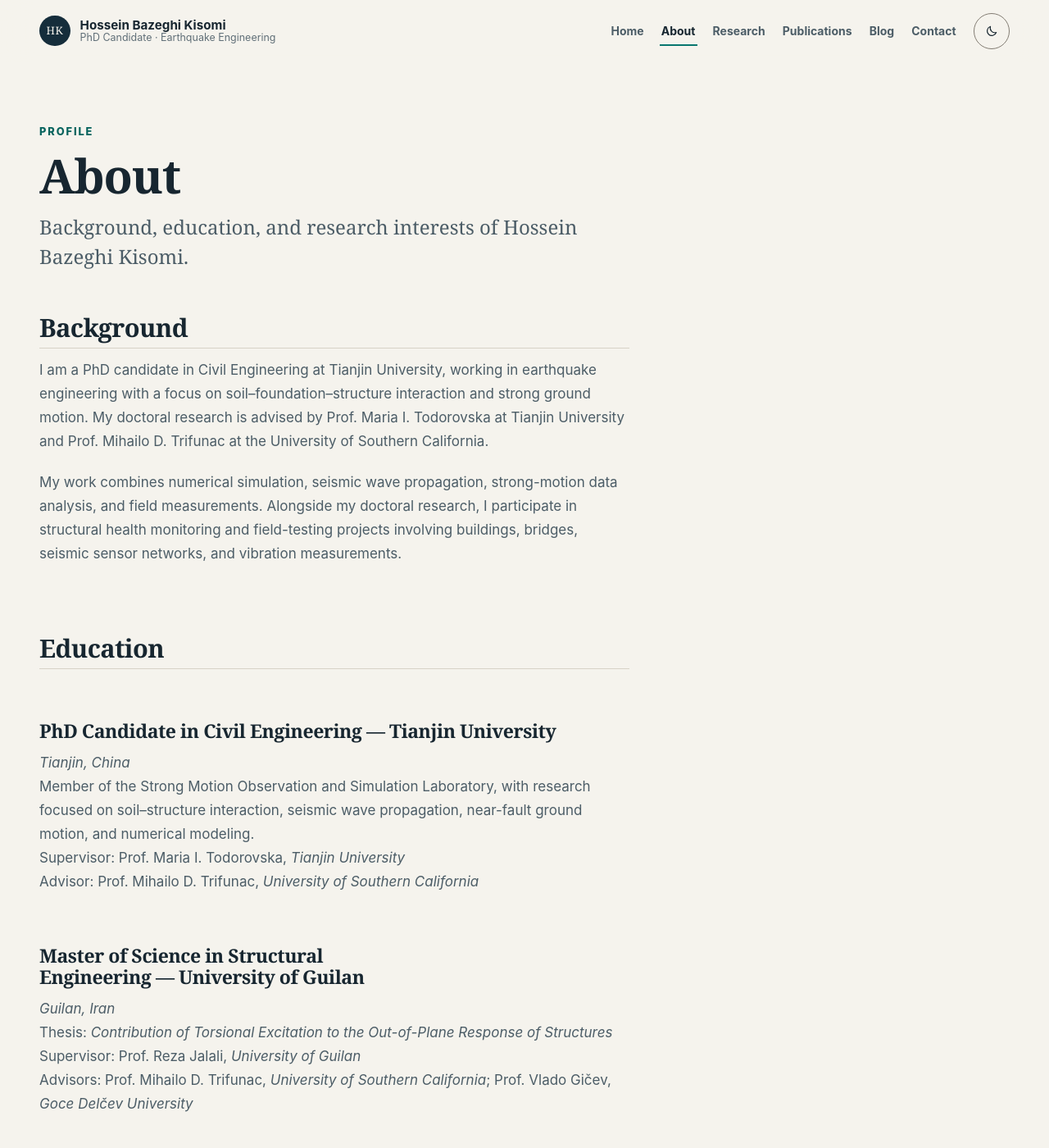
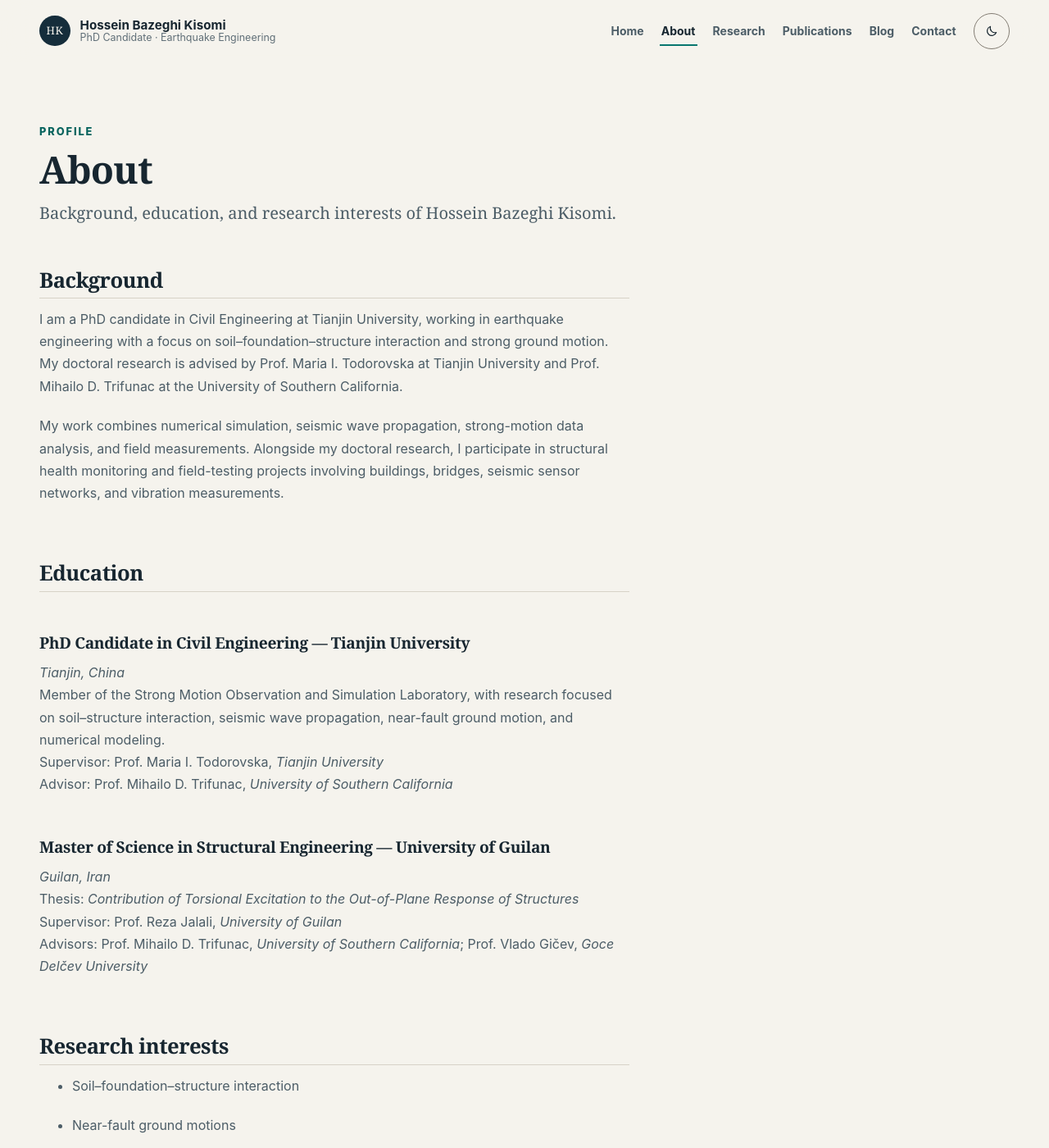
Before and after one commit to HosseinBazeghi/hosseinbazeghi.github.io, a Jekyll site: the page built from about.md, in a window 1280 px wide and 1400 px high. Shown: the whole window at 82% size. Built offline with Jekyll 4.4.1, drawn with Linux system fonts in a browser that asks for light colours.

Commit message:
Refine typography scale across site

```diff
--- a/assets/css/main.css
+++ b/assets/css/main.css
@@ -71,7 +71,7 @@ body {
   background: var(--paper);
   color: var(--ink);
   font-family: var(--sans);
-  font-size: 1.0625rem;
+  font-size: 1rem;
   line-height: 1.7;
   text-rendering: optimizeLegibility;
   -webkit-font-smoothing: antialiased;
@@ -100,9 +100,9 @@ h1, h2, h3, h4 {
   letter-spacing: -.02em;
   text-wrap: balance;
 }
-h1 { font-size: clamp(2.5rem, 5vw, 4rem); }
-h2 { font-size: clamp(1.9rem, 3vw, 2.75rem); }
-h3 { font-size: clamp(1.25rem, 1.7vw, 1.5rem); }
+h1 { font-size: clamp(2.25rem, 4vw, 3.25rem); }
+h2 { font-size: clamp(1.55rem, 2.4vw, 2.15rem); }
+h3 { font-size: clamp(1.15rem, 1.5vw, 1.35rem); }
 p { margin: 0 0 1rem; }
 
 .shell { width: min(calc(100% - 2.5rem), var(--shell)); margin-inline: auto; }
@@ -276,9 +276,9 @@ p { margin: 0 0 1rem; }
   font-weight: 650;
 }
 .hero__availability span { width: .52rem; aspect-ratio: 1; background: var(--teal); border-radius: 50%; box-shadow: 0 0 0 4px var(--teal-soft); }
-.hero h1 { margin-bottom: .35rem; font-size: clamp(3.25rem, 5.3vw, 4.75rem); }
-.hero__role { color: var(--copper); font-size: clamp(1.05rem, 2vw, 1.35rem); font-weight: 650; }
-.hero__statement { max-width: 48rem; margin-block: 1.5rem 1.1rem; font-family: var(--serif); font-size: clamp(1.35rem, 2.2vw, 1.8rem); line-height: 1.38; }
+.hero h1 { margin-bottom: .35rem; font-size: clamp(2.8rem, 4.5vw, 3.75rem); }
+.hero__role { color: var(--copper); font-size: clamp(1.05rem, 1.7vw, 1.25rem); font-weight: 650; }
+.hero__statement { max-width: 48rem; margin-block: 1.5rem 1.1rem; font-family: var(--serif); font-size: clamp(1.2rem, 1.8vw, 1.55rem); line-height: 1.38; }
 .hero__statement em { color: var(--teal-dark); font-style: normal; }
 .hero__bio { max-width: 43rem; color: var(--ink-soft); font-size: 1.02rem; }
 .button-row { display: flex; flex-wrap: wrap; gap: .75rem; margin-top: 1.65rem; }
@@ -318,12 +318,12 @@ p { margin: 0 0 1rem; }
 .signal-grid--compact { grid-template-columns: repeat(2, minmax(0, 18rem)); justify-content: center; }
 .signal-grid div { display: grid; gap: .1rem; padding: 1.7rem 1rem; border-right: 1px solid var(--line); text-align: center; }
 .signal-grid div:last-child { border-right: 0; }
-.signal-grid strong { color: var(--teal-dark); font-family: var(--serif); font-size: 1.65rem; line-height: 1; }
+.signal-grid strong { color: var(--teal-dark); font-family: var(--serif); font-size: 1.5rem; line-height: 1; }
 .signal-grid span { color: var(--ink-faint); font-size: .78rem; font-weight: 650; letter-spacing: .055em; text-transform: uppercase; }
 
 /* Homepage sections */
 .split-intro { display: grid; grid-template-columns: .7fr 1.3fr; gap: clamp(2rem, 8vw, 8rem); align-items: start; }
-.prose--lead { font-size: clamp(1.1rem, 1.7vw, 1.28rem); }
+.prose--lead { font-size: clamp(1.05rem, 1.5vw, 1.2rem); }
 .interest-grid { display: grid; grid-template-columns: repeat(3, 1fr); border-top: 1px solid var(--line-strong); }
 .interest-card { min-height: 15rem; padding: 1.8rem 1.8rem 1.8rem 0; border-right: 1px solid var(--line-strong); }
 .interest-card + .interest-card { padding-left: 2rem; }
@@ -339,7 +339,7 @@ p { margin: 0 0 1rem; }
 .post-card__image img { width: 100%; aspect-ratio: 12 / 7; object-fit: cover; transition: transform .45s ease; }
 .project-card:hover img, .post-card:hover img { transform: scale(1.025); }
 .project-card__body, .post-card__body { display: flex; flex: 1; flex-direction: column; align-items: flex-start; padding: 1.4rem; }
-.project-card h2, .project-card h3, .post-card h2, .post-card h3 { font-size: 1.45rem; line-height: 1.25; }
+.project-card h2, .project-card h3, .post-card h2, .post-card h3 { font-size: 1.25rem; line-height: 1.25; }
 .project-card h2 a, .project-card h3 a, .post-card h2 a, .post-card h3 a { color: var(--ink); text-decoration: none; }
 .project-card p, .post-card p { color: var(--ink-soft); font-size: 1rem; }
 .project-card .text-link, .post-card .text-link { margin-top: auto; padding-top: 1rem; }
@@ -349,10 +349,10 @@ p { margin: 0 0 1rem; }
 .tag-list li { padding: .3rem .58rem; background: var(--paper-deep); color: var(--ink-soft); border-radius: 999px; font-family: var(--mono); font-size: .78rem; line-height: 1.25; }
 .publication-list { border-top: 1px solid var(--line); }
 .publication-item { display: grid; grid-template-columns: 5rem minmax(0, 1fr); gap: 1.5rem; padding-block: 2rem; border-bottom: 1px solid var(--line); }
-.publication-item__year { padding-top: .35rem; color: var(--teal-dark); font-family: var(--serif); font-size: 1.35rem; }
+.publication-item__year { padding-top: .35rem; color: var(--teal-dark); font-family: var(--serif); font-size: 1.15rem; }
 .publication-item__type { margin-bottom: .35rem; color: var(--copper); font-size: .8rem; font-weight: 740; letter-spacing: .08em; text-transform: uppercase; }
-.publication-item h2, .publication-item h3 { max-width: 58rem; margin-bottom: .65rem; font-size: clamp(1.28rem, 1.8vw, 1.55rem); line-height: 1.3; overflow-wrap: anywhere; }
-.publication-item__authors, .publication-item__venue { margin: .28rem 0; color: var(--ink-soft); font-size: .95rem; line-height: 1.6; }
+.publication-item h2, .publication-item h3 { max-width: 58rem; margin-bottom: .65rem; font-size: clamp(1.05rem, 1.25vw, 1.25rem); line-height: 1.3; overflow-wrap: anywhere; }
+.publication-item__authors, .publication-item__venue { margin: .28rem 0; color: var(--ink-soft); font-size: .925rem; line-height: 1.6; }
 .publication-item__body { min-width: 0; }
 .link-cluster { display: flex; flex-wrap: wrap; gap: .45rem; margin-top: 1rem; }
 .link-cluster a, .inline-button {
@@ -380,19 +380,19 @@ p { margin: 0 0 1rem; }
 /* Pages and long-form content */
 .page-shell { padding-block: clamp(3.75rem, 6vw, 6rem); }
 .page-heading { max-width: 52rem; margin-bottom: clamp(2.5rem, 4vw, 3.75rem); }
-.page-heading h1, .post-header h1, .project-hero h1 { font-size: clamp(2.5rem, 4.5vw, 3.75rem); }
-.page-deck { max-width: 46rem; color: var(--ink-soft); font-family: var(--serif); font-size: clamp(1.18rem, 2vw, 1.5rem); line-height: 1.5; }
-.prose { max-width: var(--reading); color: var(--ink-soft); font-size: 1.0625rem; }
+.page-heading h1, .post-header h1, .project-hero h1 { font-size: clamp(2.25rem, 3.6vw, 3rem); }
+.page-deck { max-width: 46rem; color: var(--ink-soft); font-family: var(--serif); font-size: clamp(1.05rem, 1.6vw, 1.25rem); line-height: 1.5; }
+.prose { max-width: var(--reading); color: var(--ink-soft); font-size: 1rem; }
 .prose--wide { max-width: none; }
 .prose > *:first-child { margin-top: 0; }
 .prose h2, .prose h3, .prose h4 { margin-top: 2.7em; color: var(--ink); scroll-margin-top: calc(var(--header-height) + 1.5rem); }
-.prose h2 { padding-bottom: .45rem; border-bottom: 1px solid var(--line); font-size: clamp(1.65rem, 2.4vw, 2.15rem); }
-.prose h3 { font-size: clamp(1.25rem, 1.8vw, 1.5rem); }
+.prose h2 { padding-bottom: .45rem; border-bottom: 1px solid var(--line); font-size: clamp(1.4rem, 2vw, 1.75rem); }
+.prose h3 { font-size: clamp(1.15rem, 1.5vw, 1.3rem); }
 .prose p, .prose ul, .prose ol { margin-block: 0 1.35rem; }
 .prose li + li { margin-top: .4rem; }
 .prose strong { color: var(--ink); }
 .prose a { font-weight: 600; }
-.prose blockquote { margin: 2rem 0; padding: .5rem 0 .5rem 1.5rem; border-left: 3px solid var(--copper); color: var(--ink); font-family: var(--serif); font-size: 1.18rem; }
+.prose blockquote { margin: 2rem 0; padding: .5rem 0 .5rem 1.5rem; border-left: 3px solid var(--copper); color: var(--ink); font-family: var(--serif); font-size: 1.08rem; }
 .prose blockquote p:last-child { margin-bottom: 0; }
 .prose hr { margin: 3rem 0; border: 0; border-top: 1px solid var(--line); }
 .prose table { display: block; width: 100%; margin: 2rem 0; overflow-x: auto; border-collapse: collapse; font-size: .9rem; }
@@ -415,7 +415,7 @@ p { margin: 0 0 1rem; }
 }
 .copy-button:hover { background: #2b4655; }
 .footnotes { margin-top: 4rem; padding-top: 1rem; border-top: 1px solid var(--line); font-size: .85rem; }
-.footnotes::before { content: "Notes"; color: var(--ink); font-family: var(--serif); font-size: 1.4rem; font-weight: 600; }
+.footnotes::before { content: "Notes"; color: var(--ink); font-family: var(--serif); font-size: 1.25rem; font-weight: 600; }
 .footnotes ol { padding-left: 1.2rem; }
 
 /* Syntax colors (Rouge) */
@@ -501,7 +501,7 @@ figcaption { margin-top: .7rem; color: var(--ink-faint); font-size: .82rem; line
 /* CV and contact */
 .cv-header { display: flex; gap: 2rem; align-items: flex-end; justify-content: space-between; padding-bottom: 2rem; border-bottom: 1px solid var(--line); }
 .cv-section { display: grid; grid-template-columns: 12rem minmax(0, 1fr); gap: 2.5rem; padding-block: 2.5rem; border-bottom: 1px solid var(--line); }
-.cv-section h2 { margin: 0; font-size: 1.6rem; }
+.cv-section h2 { margin: 0; font-size: 1.4rem; }
 .cv-entry { display: grid; grid-template-columns: 1fr auto; gap: .5rem 1.5rem; margin-bottom: 1.7rem; }
 .cv-entry:last-child { margin-bottom: 0; }
 .cv-entry h3 { margin: 0; font-family: var(--sans); font-size: 1rem; letter-spacing: 0; }
@@ -510,7 +510,7 @@ figcaption { margin-top: .7rem; color: var(--ink-faint); font-size: .82rem; line
 .contact-grid { display: grid; grid-template-columns: 1.1fr .9fr; gap: 1.25rem; }
 .contact-card { padding: 1.5rem; background: var(--paper-raised); border: 1px solid var(--line); border-radius: var(--radius); }
 .contact-card a { overflow-wrap: anywhere; }
-.contact-card h2 { font-size: 1.5rem; line-height: 1.25; }
+.contact-card h2 { font-size: 1.3rem; line-height: 1.25; }
 .profile-links { display: grid; gap: .45rem; }
 .profile-links a { width: fit-content; }
 .contact-card--primary { grid-row: span 2; min-height: 20rem; display: flex; flex-direction: column; justify-content: space-between; background: var(--feature-bg); color: var(--feature-muted); }
@@ -520,7 +520,7 @@ figcaption { margin-top: .7rem; color: var(--ink-faint); font-size: .82rem; line
 /* Footer */
 .site-footer { padding-top: 3.25rem; background: var(--paper-raised); border-top: 1px solid var(--line); }
 .footer-grid { display: grid; grid-template-columns: 1.7fr 1fr 1fr; gap: 3rem; padding-bottom: 2.5rem; }
-.footer-name { color: var(--ink); font-family: var(--serif); font-size: 1.6rem; font-weight: 600; text-decoration: none; }
+.footer-name { color: var(--ink); font-family: var(--serif); font-size: 1.4rem; font-weight: 600; text-decoration: none; }
 .footer-grid p { max-width: 25rem; color: var(--ink-faint); font-size: .875rem; }
 .footer-grid nav { display: grid; gap: .38rem; }
 .footer-grid nav a { color: var(--ink-soft); font-size: .875rem; text-decoration: none; }
@@ -562,7 +562,7 @@ figcaption { margin-top: .7rem; color: var(--ink-faint); font-size: .82rem; line
   .primary-nav.is-open a:hover, .primary-nav.is-open a.is-active { background: var(--paper-deep); }
   .primary-nav.is-open a::after { display: none; }
   .hero { grid-template-columns: minmax(14rem, .7fr) 1.3fr; gap: 3rem; min-height: auto; }
-  .hero h1 { font-size: clamp(3.1rem, 6vw, 4.25rem); }
+  .hero h1 { font-size: clamp(2.7rem, 5vw, 3.5rem); }
   .project-grid, .post-grid { grid-template-columns: repeat(2, minmax(0, 1fr)); }
   .project-card:last-child:nth-child(odd), .post-card:last-child:nth-child(odd) { grid-column: span 2; }
   .article-grid { grid-template-columns: minmax(0, var(--reading)); }
@@ -581,8 +581,8 @@ figcaption { margin-top: .7rem; color: var(--ink-faint); font-size: .82rem; line
   .hero__content { order: 1; }
   .hero__portrait-wrap { order: 2; width: min(70vw, 18rem); margin-inline: auto; }
   .hero__content { text-align: left; }
-  .hero h1 { font-size: clamp(2.75rem, 13vw, 3.45rem); }
-  .hero__statement { font-size: 1.3rem; }
+  .hero h1 { font-size: clamp(2.35rem, 11vw, 2.75rem); }
+  .hero__statement { font-size: 1.15rem; }
   .hero__availability { right: -.5rem; }
   .signal-grid { grid-template-columns: repeat(2, minmax(0, 1fr)); }
   .signal-grid div:nth-child(2) { border-right: 0; }
@@ -614,7 +614,7 @@ figcaption { margin-top: .7rem; color: var(--ink-faint); font-size: .82rem; line
 
 @media (max-width: 24rem) {
   .shell { width: min(calc(100% - 1.25rem), var(--shell)); }
-  .hero h1 { font-size: 2.65rem; }
+  .hero h1 { font-size: 2.25rem; }
   .hero__availability { position: static; width: fit-content; margin: .8rem auto 0; }
   .button-row { display: grid; }
   .button { width: 100%; }
```
